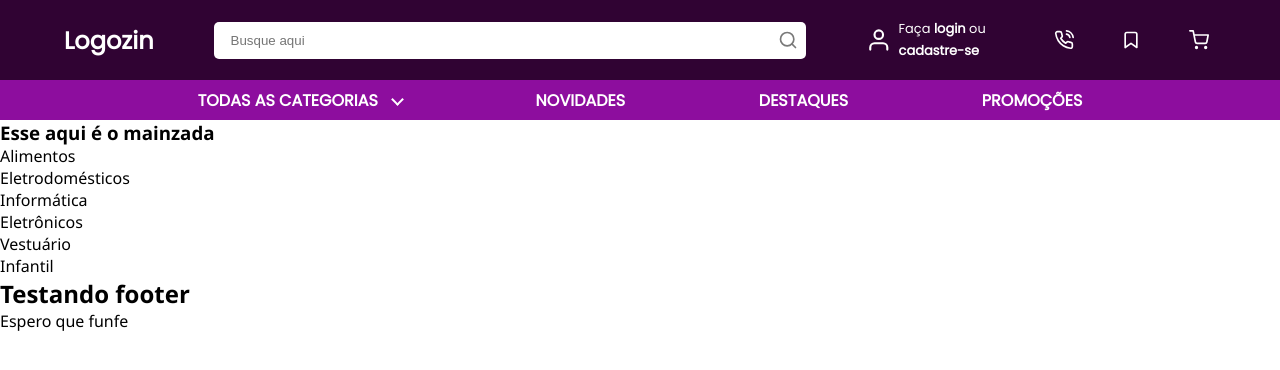
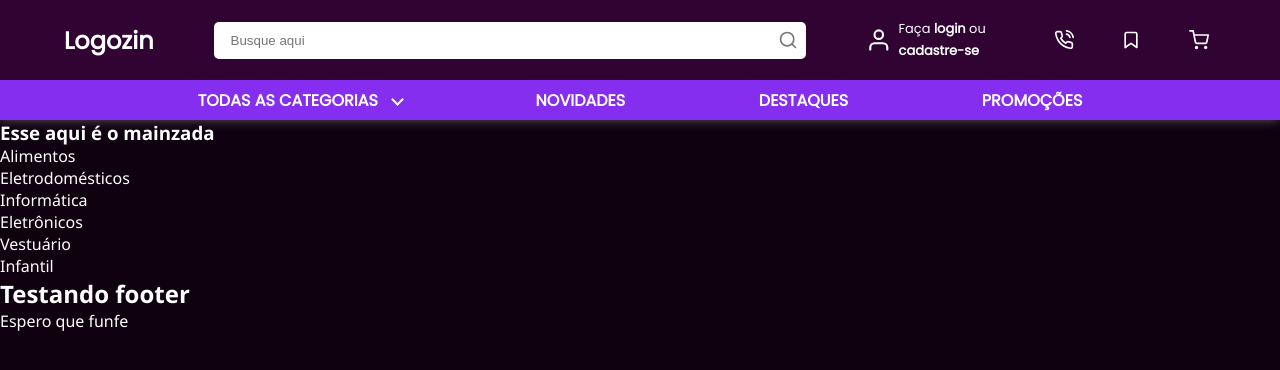
Before and after one commit to Scalibacon/node-store-frontend, a Next.js app: page / in a window 1280 px wide. Shown: the top 370 px of the page. Built offline with nearby package versions, Linux system fonts and the light colour scheme.

Commit message:
pegando categorias do mock e jogando no dropdown

```diff
--- a/src/components/Header/Header.module.scss
+++ b/src/components/Header/Header.module.scss
@@ -8,8 +8,9 @@
 
   font-family: Poppins, sans-serif;
 
-  background: var(--bg-color-3);
+  background: var(--bg-color-2);
   color: var(--text-color-1);
+  box-shadow: -1px 0px 10px 0px var(--box-shadow-1);
 }
 
 .headerMain{
@@ -42,7 +43,7 @@
     }
 
     &:focus ~ button{
-      border: solid 1px var(--bg-color-1);
+      border: solid 1px var(--bg-color-3);
       border-left: none;
     }
   }
@@ -121,7 +122,7 @@
 
   padding: 20px 5%;
 
-  background: var(--bg-color-2);
+  background: var(--bg-color-3);
 
   ul{
     height: 100%;
@@ -154,7 +155,7 @@
 
   &:hover div {
     visibility: visible;
-    height: 300px;
+    max-height: 66vh;
   }
 
   span{
@@ -165,22 +166,53 @@
     margin-top: -2px;
 
     transform: rotate(135deg);
-    border-top: 2px solid white;
-    border-right: 2px solid white;
+    border-top: 2px solid var(--text-color-1);
+    border-right: 2px solid var(--text-color-1);
     transition: all 0.4s ease 0s;
   }
 
   div {
     width: 100%;
     // height: 300px;
-    height: 0px;
+    max-height: 0px;
 
     position: absolute;
     top: 40px;
     left: 0;
 
-    background: limegreen;
+    padding: 10px 0;
+    display: flex;
+    flex-direction: column;
+
+    font-size: 15px;
+    font-weight: 400;
+
+    background: var(--bg-color-3);
     transition: all 0.2s ease;
     visibility: hidden;
+    cursor: default;
+    overflow-y: auto;
+
+    &::-webkit-scrollbar {
+      width: 5px;
+    }
+    &::-webkit-scrollbar-track {
+        box-shadow: inset 0 0 6px rgba(0,0,0,0.3);
+        border-radius: 10px;
+    }
+    &::-webkit-scrollbar-thumb {
+        border-radius: 10px;
+        box-shadow: inset 0 0 6px rgba(0,0,0,0.5);
+    }
+
+    a{
+      padding: 5px 20px;
+
+      cursor: pointer;
+
+      &:hover{
+        background: var(--bg-color-5);
+      }
+    }
   }
 }
--- a/src/components/Header/index.tsx
+++ b/src/components/Header/index.tsx
@@ -1,8 +1,23 @@
+import { useEffect, useState } from 'react';
 import { FiSearch, FiUser, FiShoppingCart, FiPhoneCall, FiBookmark } from 'react-icons/fi';
 
 import styles from './Header.module.scss';
+import { category } from '../../pages/api/category';
 
 const Header = () => {
+  const [categories, setCategories] = useState<category[]>([]);
+
+  useEffect( () => {
+    async function fetchCategories(){
+      const result = await fetch('http://localhost:3000/api/category');
+      const fetchedCategories = await result.json() as category[];
+      setCategories(fetchedCategories);
+    };
+
+    fetchCategories();
+
+  }, []);
+
   return (
     <header className={styles.header}>
 
@@ -38,7 +53,11 @@ const Header = () => {
             TODAS AS CATEGORIAS
             <span></span>
             <div>
-
+            {
+              categories.map( (category, index) => {
+                return <a key={index}>{category.name}</a>
+              })
+            }
             </div>
           </li>
           <li>NOVIDADES</li>
--- a/src/styles/globals.scss
+++ b/src/styles/globals.scss
@@ -8,7 +8,9 @@
 
 html,
 body {
+  color: var(--text-color-1);
   font-family: Segoe UI, Roboto, sans-serif;
+  background: var(--bg-color-1);
 }
 
 a {
@@ -27,7 +29,7 @@ input{
   transition: all 0.1s linear;
 
   &:focus{
-    border: solid 1px var(--bg-color-1);
+    border: solid 1px var(--bg-color-3);
   }
 }
 
@@ -42,9 +44,13 @@ button{
 }
 
 :root {
-  --bg-color-1: rgb(225 0 255 / 100%);
-  --bg-color-2: rgb(141 13 158 / 100%);
-  --bg-color-3: rgb(48 3 51 / 100%);
+  --bg-color-1: rgb(16 1 17 / 100%);
+  --bg-color-2: rgb(48 3 51 / 100%);
+  --bg-color-3: rgb(133 46 240 / 100%);
+  --bg-color-4: rgb(141 13 158 / 100%);
+  --bg-color-5: rgb(90 16 181 / 100%);
+
+  --box-shadow-1: rgb(255 255 255 / 0.33);
 
   --text-color-1: rgb(255 255 255 / 100%);
 
```
